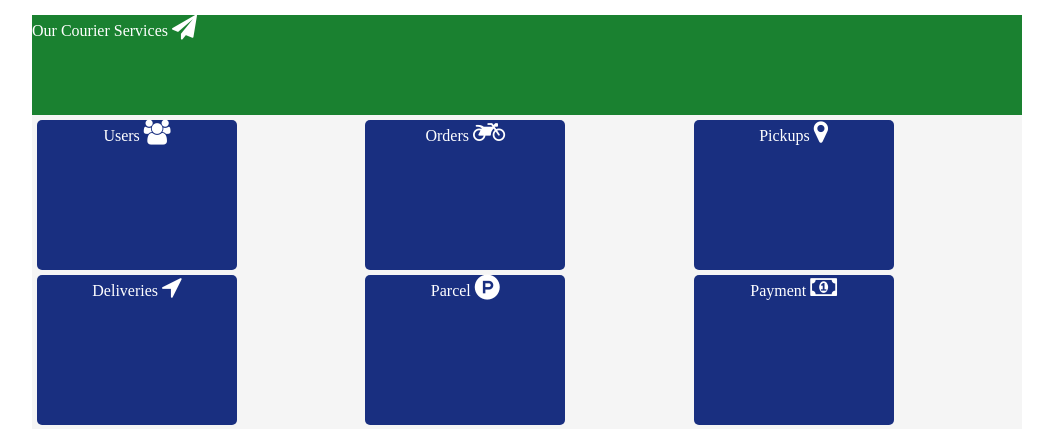
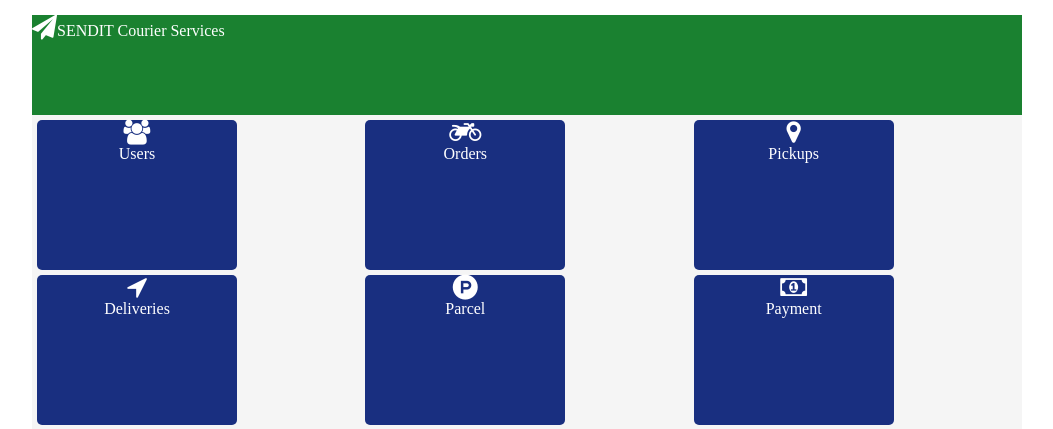
Before and after one commit to zydplatform/SENDIT, a Python web app: template UI/templates/admin.html in a window 1280 px wide. Shown: the top 429 px of the page, without its empty margins (113-1166 px from the left). Run offline with Jinja, Linux system fonts and the light colour scheme; the template is opened without the code that fills it, so the values that code supplies are empty; some libraries are stand-ins or nearby versions.

Commit message:
ft-[Finishes#161697040]more-changes-to-admin-dashboard

```diff
--- a/UI/templates/admin.html
+++ b/UI/templates/admin.html
@@ -10,14 +10,14 @@
 </head>
 <body>
     <div class="wrapper">
-        <div class="header">Our Courier Services <i class="fa fa-paper-plane"></i></div>
+        <div class="header"><i class="fa fa-paper-plane"></i>SENDIT Courier Services </div>
         <div class="content">
-            <div class="users">Users <i class="fa fa-users"></i></div>
-            <div class="orders">Orders <i class="fa fa-motorcycle"></i></div>
-            <div class="pickups">Pickups <i class="fa fa-map-marker"></i></div>
-            <div class="deliveries">Deliveries <i class="fa fa-location-arrow"></i></div>
-            <div class="parcel">Parcel <i class="fa fa-product-hunt"></i></div>
-            <div class="payment">Payment <i class="fa fa-money"></i></div>
+            <div class="users"> <i class="fa fa-users"></i><br> Users</div>
+            <div class="orders"><i class="fa fa-motorcycle"> </i><br>Orders</div>
+            <div class="pickups"><i class="fa fa-map-marker"></i><br>Pickups </div>
+            <div class="deliveries"><i class="fa fa-location-arrow"></i><br>Deliveries </div>
+            <div class="parcel"><i class="fa fa-product-hunt"></i><br>Parcel </div>
+            <div class="payment"><i class="fa fa-money"></i><br>Payment </div>
         </div>
         <div class="footer"></div>
     </div>
```
